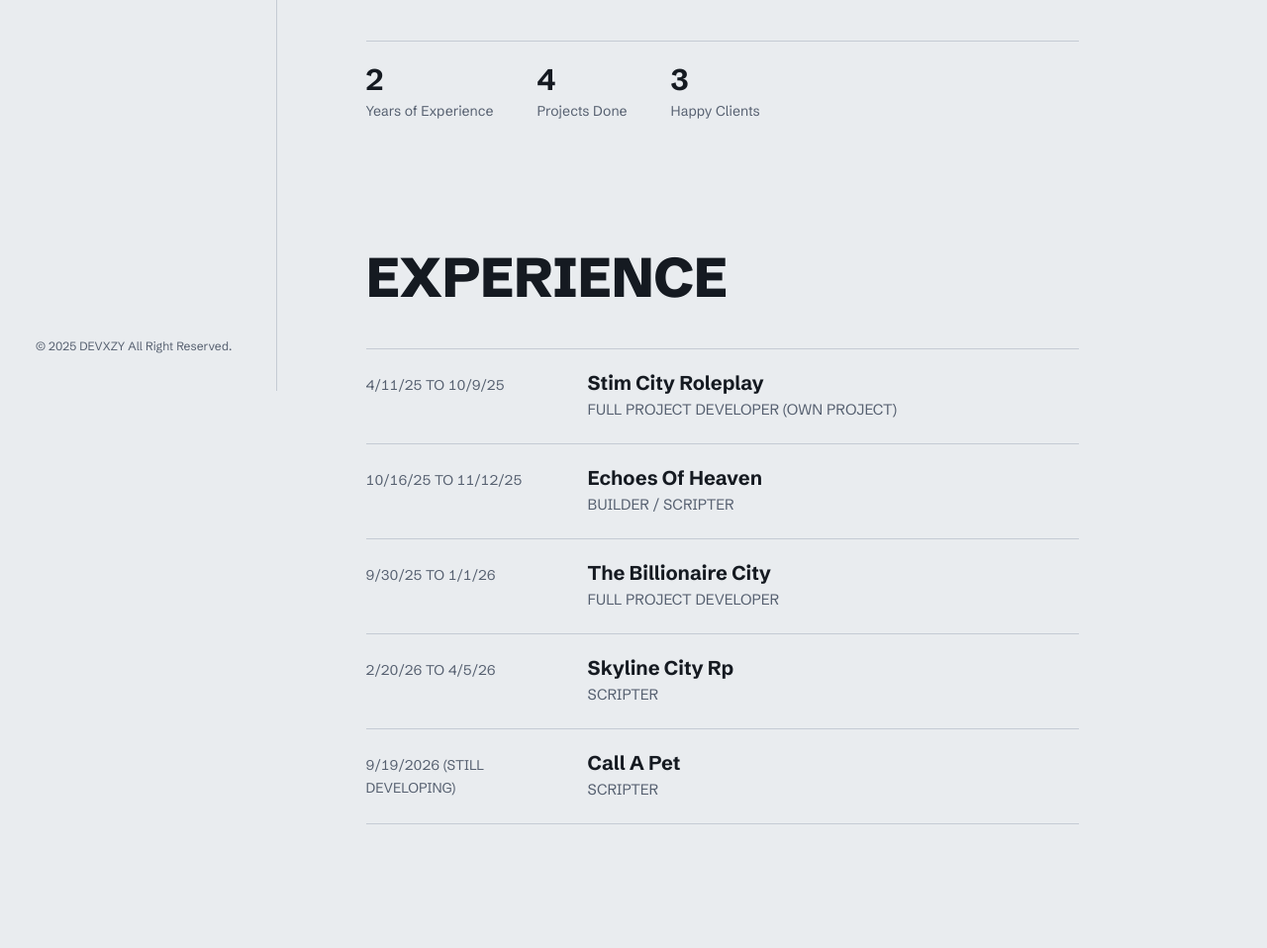
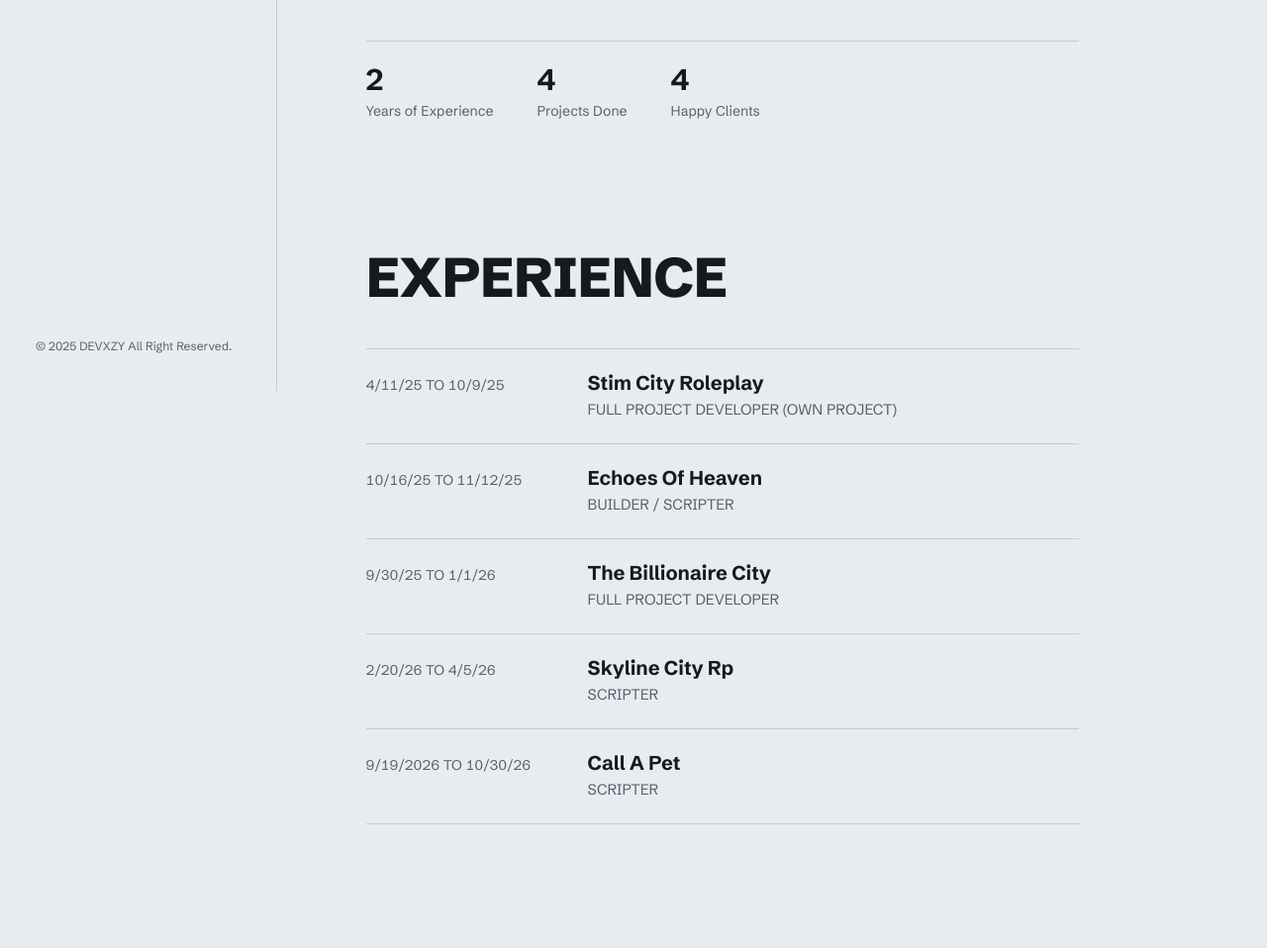
Before and after one commit to Xitzgiz/myportfolio, a plain HTML site: page index.html in a window 1280 px wide. Shown: the part 405-1363 px from the top of the page at 99% size. Drawn offline with Linux system fonts and the light colour scheme; no server answers.

Commit message:
Update index.html

```diff
--- a/index.html
+++ b/index.html
@@ -170,7 +170,7 @@ h2 {
       <div class="stats">
         <div><span class="stat-num">2</span><span class="stat-label">Years of Experience</span></div>
         <div><span class="stat-num">4</span><span class="stat-label">Projects Done</span></div>
-        <div><span class="stat-num">3</span><span class="stat-label">Happy Clients</span></div>
+        <div><span class="stat-num">4</span><span class="stat-label">Happy Clients</span></div>
       </div>
     </section>
 
@@ -193,7 +193,7 @@ h2 {
         <div><div class="job-co">Skyline City Rp</div><div class="job-role">SCRIPTER</div></div>
       </div>
       <div class="job">
-        <div class="job-when">9/19/2026 (STILL DEVELOPING) </div>
+        <div class="job-when">9/19/2026 TO 10/30/26 </div>
         <div><div class="job-co">Call A Pet</div><div class="job-role">SCRIPTER</div></div>
       </div>
     </section>
```
